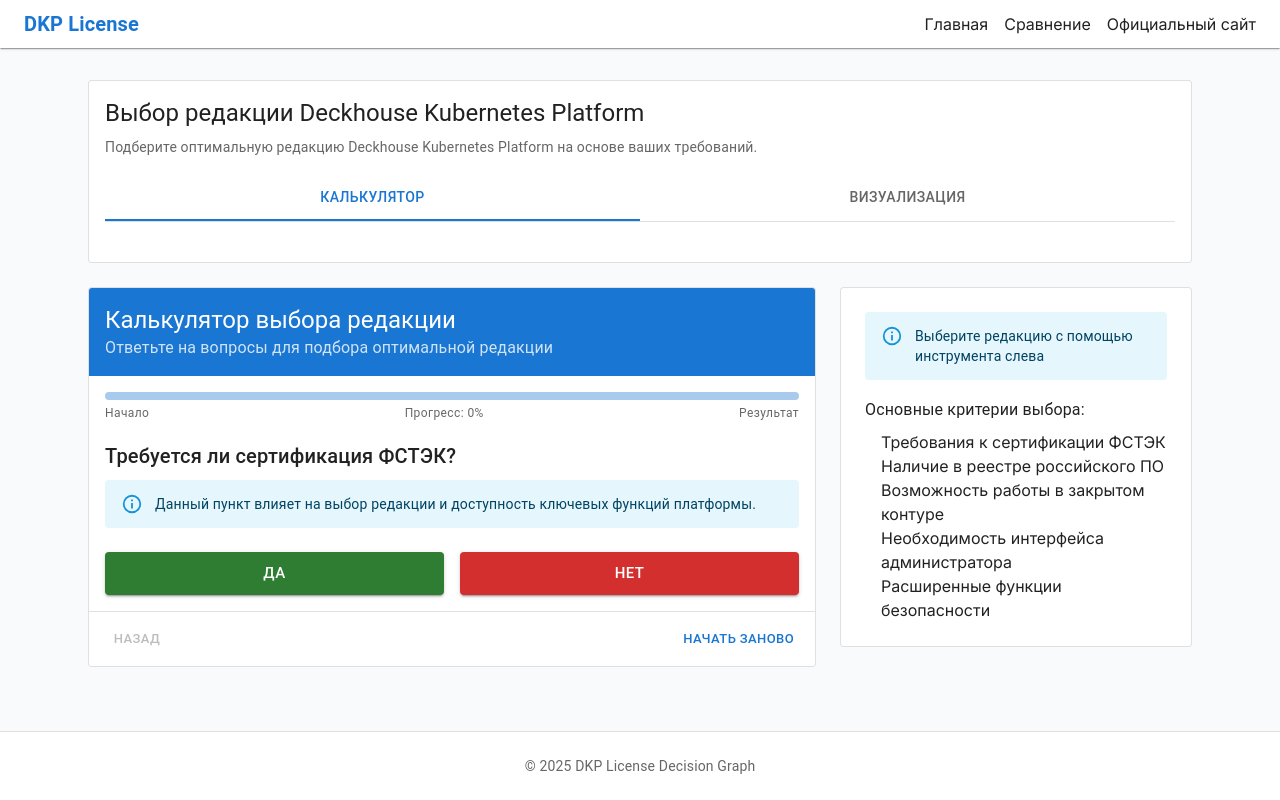
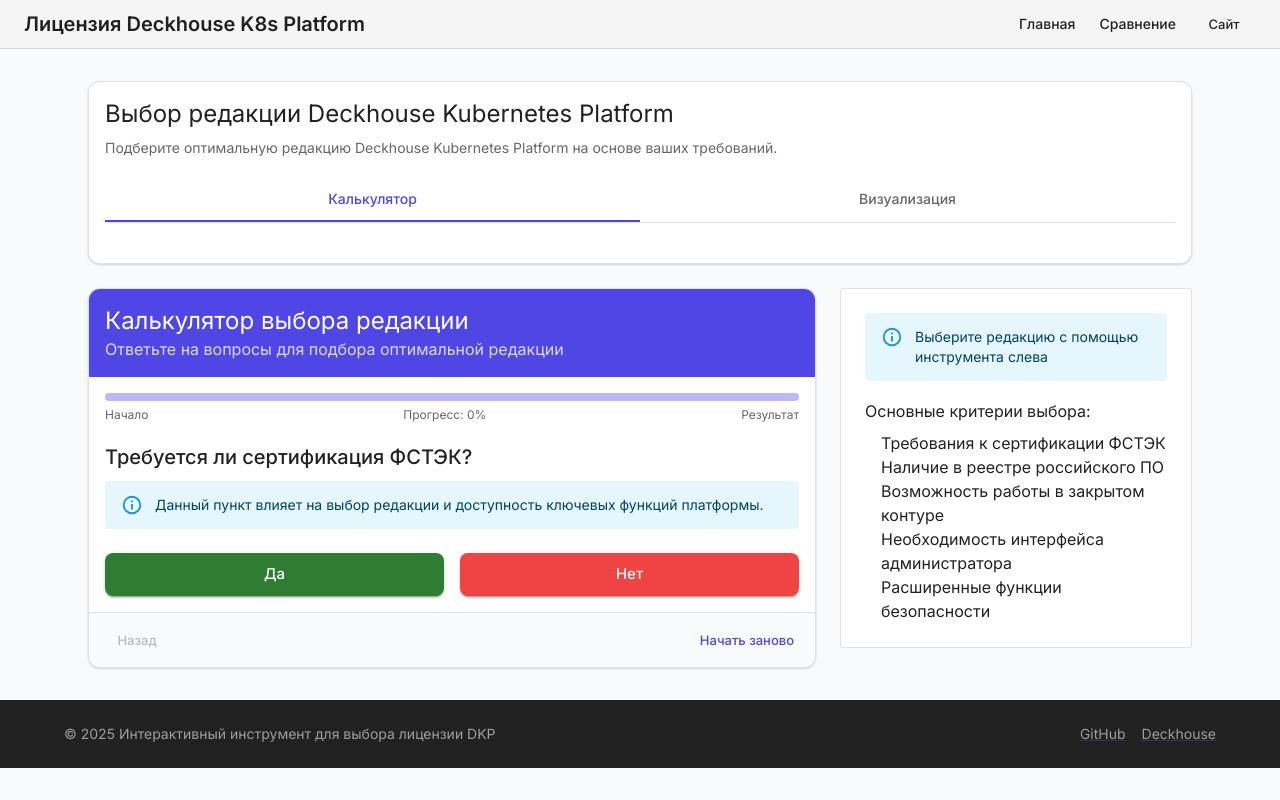
Before and after one commit to heAdz0r/dkp_license_graph, a Next.js app: page / in a window 1280 px wide. Built offline with nearby package versions, Linux system fonts and the light colour scheme.

Commit message:
Update layout with Material UI and compact headers

```diff
--- a/src/app/layout.tsx
+++ b/src/app/layout.tsx
@@ -1,15 +1,17 @@
-import './globals.css'
-import type { Metadata } from 'next'
-import { Inter } from 'next/font/google'
-import Link from 'next/link'
-import { AppBar, Toolbar, Typography, Container, Box, Link as MuiLink } from '@mui/material'
+'use client';
 
-const inter = Inter({ subsets: ['latin', 'cyrillic'] })
+import './globals.css';
+import { Inter } from 'next/font/google';
+import Link from 'next/link';
+import { ThemeProvider, CssBaseline, AppBar, Toolbar, Typography, Container, Box, Button, Stack, Link as MuiLink } from '@mui/material';
+import theme from '../theme';
 
-export const metadata: Metadata = {
+const inter = Inter({ subsets: ['latin', 'cyrillic'] });
+
+export const metadata = {
   title: 'Выбор редакции Deckhouse Kubernetes Platform',
   description: 'Интерактивный инструмент для выбора оптимальной редакции DKP на основе ваших требований',
-}
+};
 
 export default function RootLayout({
   children,
@@ -20,47 +22,86 @@
 
   return (
     <html lang="ru">
-      <body className={`${inter.className} bg-gray-50 min-h-screen flex flex-col`}>
-        {/* Компактная верхняя панель навигации */}
-        <AppBar position="sticky" color="default" elevation={1} sx={{ backgroundColor: 'white' }}>
+      <body className={inter.className}>
+        <ThemeProvider theme={theme}>
+          <CssBaseline />
+          {/* Компактный sticky header */}
+          <AppBar
+            position="sticky"
+            color="default"
+            elevation={0}
+            sx={{ borderBottom: 1, borderColor: 'divider' }}
+          >
             <Toolbar variant="dense">
-            <Typography variant="h6" color="primary" sx={{ flexGrow: 1, fontWeight: 'bold' }}>
-              DKP License
+              <Typography variant="h6" component="h1" sx={{ flexGrow: 1, fontWeight: 600 }}>
+                Лицензия Deckhouse K8s Platform
               </Typography>
-            <Box sx={{ display: 'flex', gap: 2 }}>
-              <MuiLink component={Link} href="/" color="inherit" underline="none">
+
+              <Stack direction="row" spacing={1}>
+                <Button component={Link} href="/" color="inherit">
                   Главная
-              </MuiLink>
-              <MuiLink component={Link} href="/compare" color="inherit" underline="none">
+                </Button>
+                <Button component={Link} href="/compare" color="inherit">
                   Сравнение
-              </MuiLink>
-              <MuiLink
+                </Button>
+                <Button
                   href="https://deckhouse.ru/products/kubernetes-platform/pricing/"
                   target="_blank"
                   rel="noopener noreferrer"
                   color="inherit"
-                underline="none"
+                  size="small"
                 >
-                Официальный сайт
-              </MuiLink>
-            </Box>
+                  Сайт
+                </Button>
+              </Stack>
             </Toolbar>
           </AppBar>
 
-        {/* Основной контент страницы */}
-        <Container maxWidth="lg" sx={{ py: 4, flex: '1 0 auto' }}>
+          {/* Основной контент */}
+          <Container maxWidth="lg" component="main" sx={{ py: 4, flexGrow: 1 }}>
             {children}
           </Container>
 
-        {/* Упрощенный подвал сайта */}
-        <Box component="footer" sx={{ py: 3, bgcolor: 'background.paper', borderTop: 1, borderColor: 'divider' }}>
+          {/* Компактный footer */}
+          <Box
+            component="footer"
+            sx={{
+              py: 3,
+              px: 2,
+              mt: 'auto',
+              backgroundColor: (theme) => theme.palette.grey[900],
+              color: 'white',
+              typography: 'body2',
+            }}
+          >
             <Container maxWidth="lg">
-            <Typography variant="body2" color="text.secondary" align="center">
-              © {currentYear} DKP License Decision Graph
+              <Stack direction={{ xs: 'column', sm: 'row' }} justifyContent="space-between" alignItems="center">
+                <Typography variant="body2" color="text.secondary" sx={{ color: 'grey.500' }}>
+                  © {currentYear} Интерактивный инструмент для выбора лицензии DKP
                 </Typography>
+                <Box sx={{ mt: { xs: 2, sm: 0 } }}>
+                  <MuiLink
+                    href="https://github.com/heAdz0r/dkp_license_graph"
+                    target="_blank"
+                    rel="noopener noreferrer"
+                    sx={{ color: 'grey.500', '&:hover': { color: 'grey.300' } }}
+                  >
+                    GitHub
+                  </MuiLink>
+                  <MuiLink
+                    href="https://deckhouse.ru/"
+                    target="_blank"
+                    rel="noopener noreferrer"
+                    sx={{ ml: 2, color: 'grey.500', '&:hover': { color: 'grey.300' } }}
+                  >
+                    Deckhouse
+                  </MuiLink>
+                </Box>
+              </Stack>
             </Container>
           </Box>
+        </ThemeProvider>
       </body>
     </html>
-  )
+  );
 }
```
Lines whose indentation alone changed are shown as unchanged.
